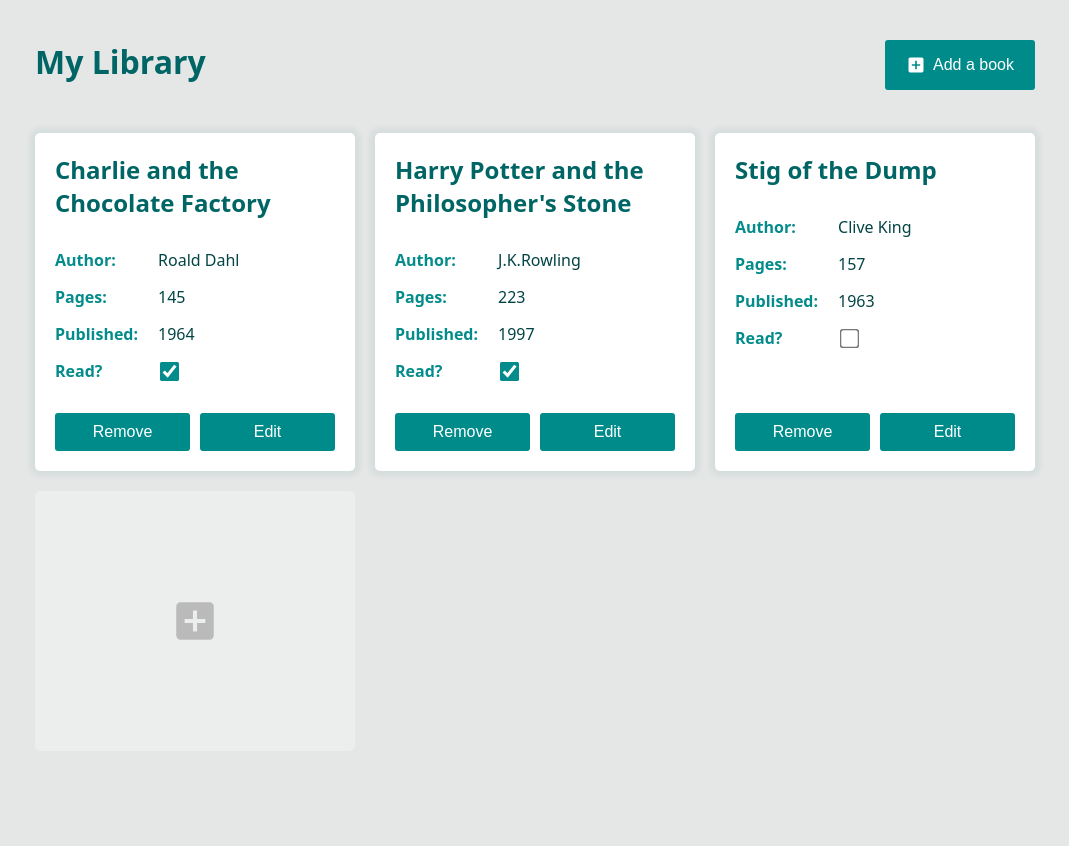
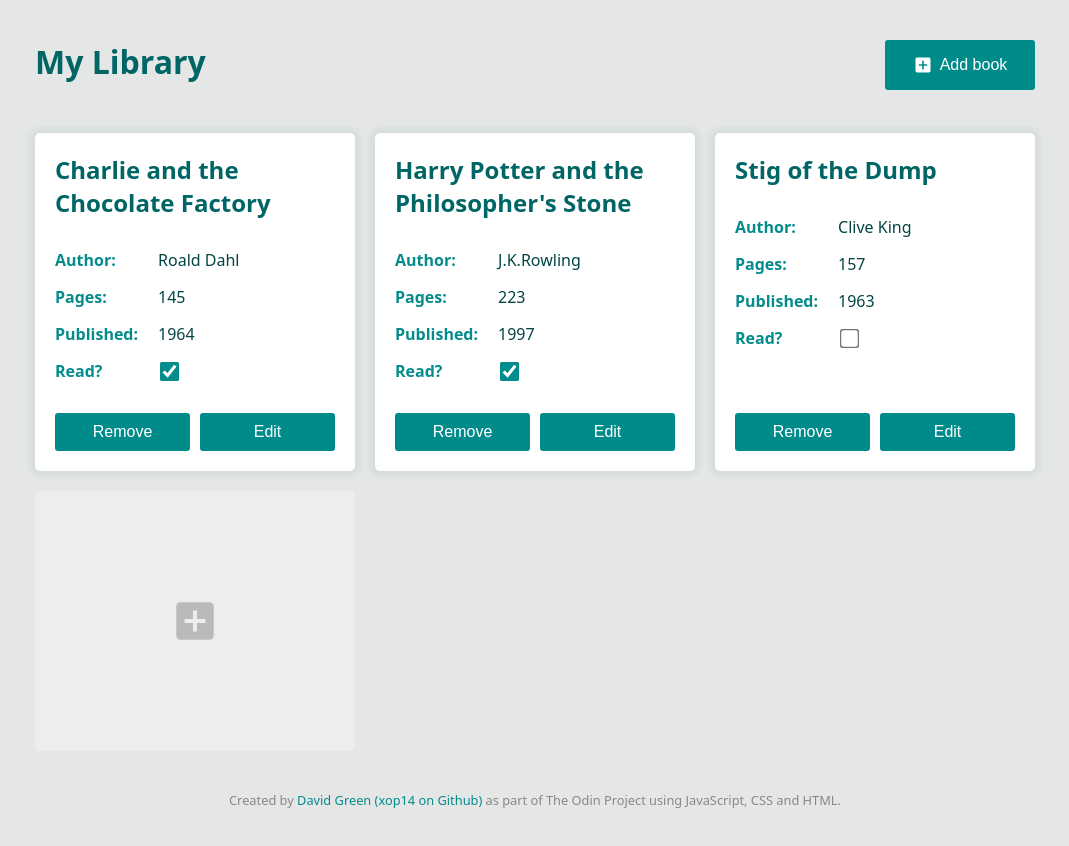
Before and after one commit to xop14/library, a website: page index.html in a window 1280 px wide. Shown: the whole page, without its empty margins (105-1174 px from the left). Before the commit the page ends 800 px from the top, so only its background shows below. Drawn offline with Linux system fonts and the light colour scheme.

Commit message:
Add footer and favicon

```diff
--- a/index.html
+++ b/index.html
@@ -5,6 +5,7 @@
     <meta http-equiv="X-UA-Compatible" content="IE=edge">
     <meta name="viewport" content="width=device-width, initial-scale=1.0">
     <link rel="stylesheet" href="./styles.css">
+    <link rel="shortcut icon" href="./images/favicon.svg" type="image/x-icon">
     <title>Library</title>
 </head>
 <body>
@@ -14,7 +15,7 @@
             <svg style="width:20px;height:20px" viewBox="0 0 24 24">
                 <path fill="currentColor" d="M17,13H13V17H11V13H7V11H11V7H13V11H17M19,3H5C3.89,3 3,3.89 3,5V19A2,2 0 0,0 5,21H19A2,2 0 0,0 21,19V5C21,3.89 20.1,3 19,3Z" />
             </svg>
-            Add a book
+            Add book
         </button>
     </div>
 
@@ -47,6 +48,7 @@
             </div>
         </div>
     </div>
+    <footer>Created by <a href="https://github.com/xop14/" target="_blank">David Green (xop14 on Github)</a> as part of The Odin Project using JavaScript, CSS and HTML.</footer>
 
     <script src="./library.js"></script>
 </body>
--- a/styles.css
+++ b/styles.css
@@ -16,10 +16,12 @@
 }
 
 body {
-    height: 100vh;
+    min-height: 100vh;
     /* padding */
     padding: 40px max(calc(50vw - 500px), 20px);
     background-color: #e5e6e6;
+    display: flex;
+    flex-direction: column;
 }
 
 :root {
@@ -205,3 +207,21 @@
 .form-close {
     cursor: pointer;
 }
+
+footer {
+    font-size: 0.8rem;
+    text-align: center;
+    min-height: fit-content;
+    color: #888;
+    margin-top: auto;
+}
+
+footer a {
+    color: #048b8b;
+    text-decoration: none;
+}
+
+footer a:hover {
+    color: #006565;
+    text-decoration: underline;
+}
```
Also changed, not shown: images/favicon.svg (added).
